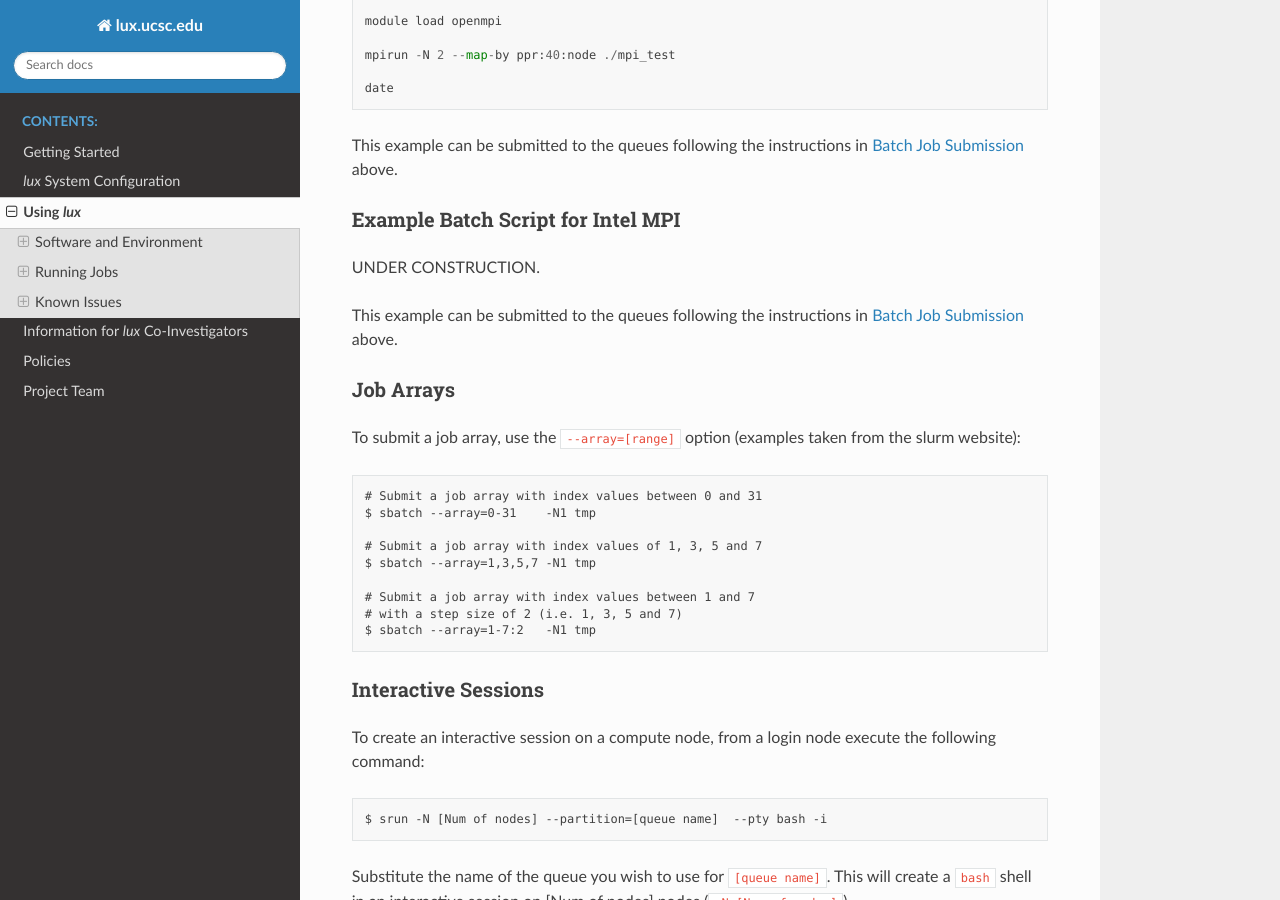
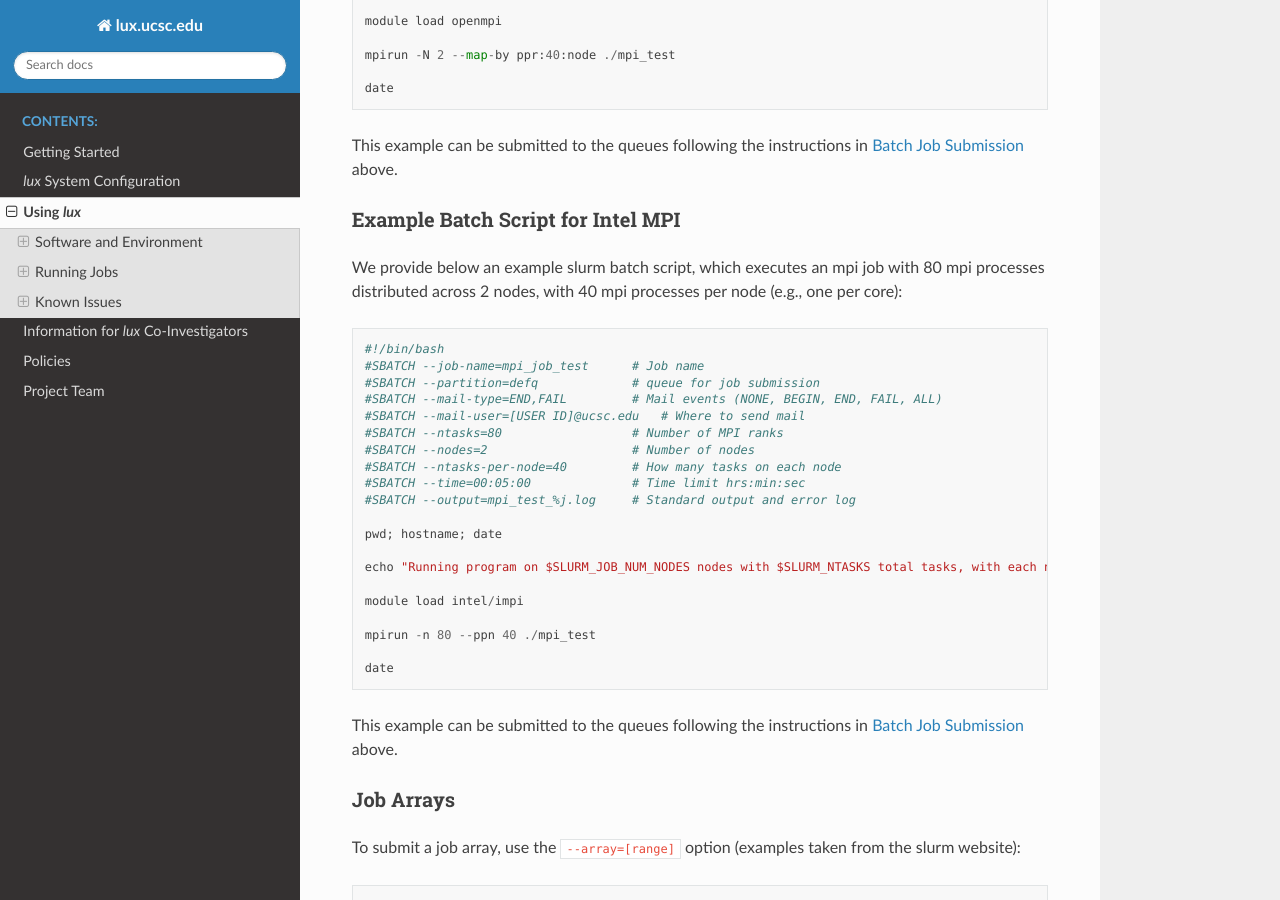
Before and after one commit to brantr/lux-website, a Sphinx documentation site: the page built from docs/source/using_lux.rst, in a window 1280 px wide and 900 px high, scrolled down 4083 px. Built offline with Sphinx 7.4.7 and the Read the Docs theme 2.0.0, drawn with Linux system fonts in a browser that asks for light colours.

Commit message:
Working intel example slurm script

```diff
--- a/docs/source/using_lux.rst
+++ b/docs/source/using_lux.rst
@@ -188,7 +188,28 @@ This example can be submitted to the queues following the instructions in `Batch
 Example Batch Script for Intel MPI
 --------------------
 
-UNDER CONSTRUCTION.
+We provide below an example slurm batch script, which executes an mpi job with 80 mpi processes distributed across 2 nodes, with 40 mpi processes per node (e.g., one per core)::
+
+    #!/bin/bash
+    #SBATCH --job-name=mpi_job_test      # Job name
+    #SBATCH --partition=defq             # queue for job submission
+    #SBATCH --mail-type=END,FAIL         # Mail events (NONE, BEGIN, END, FAIL, ALL)
+    #SBATCH --mail-user=[USER ID]@ucsc.edu   # Where to send mail
+    #SBATCH --ntasks=80                  # Number of MPI ranks
+    #SBATCH --nodes=2                    # Number of nodes
+    #SBATCH --ntasks-per-node=40         # How many tasks on each node
+    #SBATCH --time=00:05:00              # Time limit hrs:min:sec
+    #SBATCH --output=mpi_test_%j.log     # Standard output and error log
+
+    pwd; hostname; date
+
+    echo "Running program on $SLURM_JOB_NUM_NODES nodes with $SLURM_NTASKS total tasks, with each node getting $SLURM_NTASKS_PER_NODE running on cores."
+
+    module load intel/impi
+
+    mpirun -n 80 --ppn 40 ./mpi_test
+
+    date
 
 
 This example can be submitted to the queues following the instructions in `Batch Job Submission <slurm_batch_>`_ above.
```
Also changed, not shown: other parts of docs/source/using_lux.rst (+1 -1 lines).
